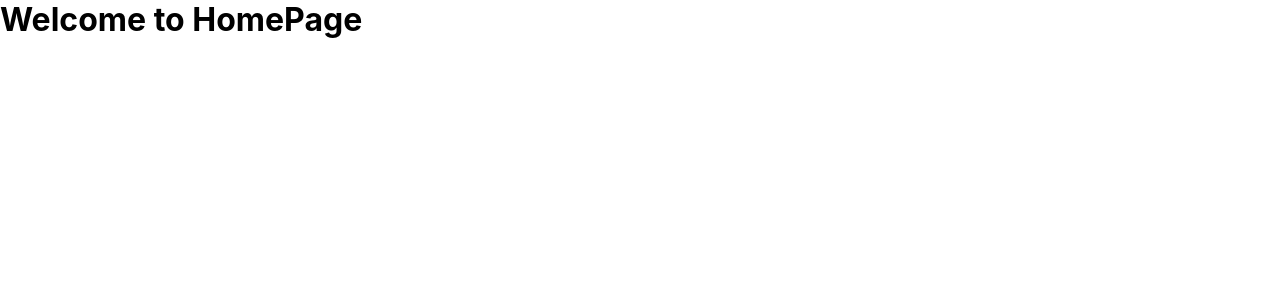
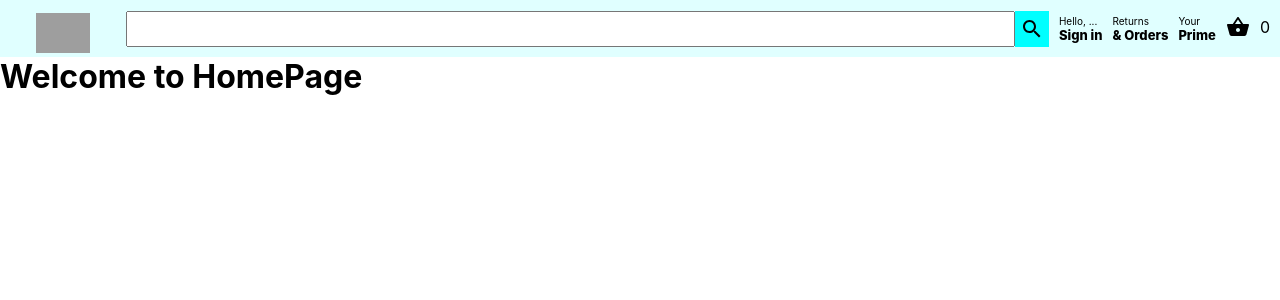
Before and after one commit to ahtisham225/Amazon-Clone, a React (Create React App) app in the folder amazon-clone/: page / in a window 1280 px wide. Shown: the top 300 px of the page. Built offline with nearby package versions, Linux system fonts and the light colour scheme; grey boxes are pictures that could not be loaded.

Commit message:
created a Navbar

```diff
--- a/amazon-clone/package.json
+++ b/amazon-clone/package.json
@@ -3,6 +3,10 @@
   "version": "0.1.0",
   "private": true,
   "dependencies": {
+    "@emotion/react": "^11.10.6",
+    "@emotion/styled": "^11.10.6",
+    "@mui/icons-material": "^5.11.16",
+    "@mui/material": "^5.12.0",
     "@testing-library/jest-dom": "^5.16.5",
     "@testing-library/react": "^13.4.0",
     "@testing-library/user-event": "^13.5.0",
--- a/amazon-clone/src/App.js
+++ b/amazon-clone/src/App.js
@@ -1,18 +1,23 @@
 // import logo from './logo.svg';
 import './App.css';
 import {BrowserRouter as Router, Routes, Route} from "react-router-dom"
+import Header from './Header';
 function App() {
   return (
     <Router>
       <div className = "App">
       <Routes>
         <Route path = "/checkout" element = {<Checkout />}>
+        </Route>
+
+        <Route path = "/login" element = {<Login />}>
+        </Route>
+
+
+        <Route path = "/" element = {<Home/>}>
 
         </Route>
-        <Route path = "/login" element = {<Login />}>
-        </Route>
-        <Route path = "/" element = {<Home/>}>
-        </Route>
+
       </Routes>
       </div>
     </Router>
@@ -20,7 +25,10 @@ function App() {
 }
 
 function Home(){
-  return <h1>Welcome to HomePage</h1>
+  return <div>
+  <Header/>
+  <h1>Welcome to HomePage</h1>
+  </div>
 }
 
 function Login(){
@@ -28,6 +36,7 @@ function Login(){
 }
 
 function Checkout(){
-  return <h1>Welcome to Checkout Page</h1>
+
+return <h1>Welcome to Checkout Page</h1>
 }
 export default App;
--- /dev/null
+++ b/amazon-clone/src/Header.css
@@ -0,0 +1,84 @@
+.header {
+    background-color: lightcyan;
+    display: flex;
+    align-items: center;
+    position: sticky;
+    top: 0;
+    z-index: 100;
+}
+.header_logo {
+    width: 100px;
+    height: 40px;
+    margin-left: 13px;
+    margin-right: 13px;
+    margin-top: 13px;
+    object-fit: contain;
+}
+
+.header_search {
+    display: flex;
+    flex:1;
+}
+
+.header_searchInput {
+    height: 12px;
+    padding: 10px;
+    width: 100%;
+}
+.header_searchIcon {
+    padding: 5px;
+    height: 26px !important;
+    background-color:aqua;
+
+
+}
+.header_navigation {
+    display: flex;
+    justify-content: space-evenly;
+}
+
+.header_nav_link {
+    color :black;
+    text-decoration: none;
+
+}
+
+.header_nav_link:hover {
+    color :lightseagreen;
+    cursor: pointer;
+    text-decoration: none;
+
+}
+.header_options {
+    display: flex;
+    flex-direction: column;
+    margin-left: 10px;
+    margin-left: 10px;
+}
+.header_optionsBasket{
+    display: flex;
+    margin-left: 10px;
+    margin-right: 10px;
+    align-items: center;
+}
+
+.header_optionsLine1 {
+    font-size: 10px;
+}
+
+.header_optionsLine2 {
+    font-size: 13px;
+    font-weight: 800;
+}
+
+.numberOfItemsInCart{
+
+    text-decoration: none;
+    margin-left: 10px;
+}
+
+/* &:hover {
+    color: #6996FF;
+    cursor: pointer;
+    text-decoration: none
+  } */
--- /dev/null
+++ b/amazon-clone/src/Header.js
@@ -0,0 +1,79 @@
+import React from 'react'
+import "./Header.css"
+import {Link } from "react-router-dom"
+import SearchIcon from '@mui/icons-material/Search'
+import ShoppingBasketIcon from '@mui/icons-material/ShoppingBasket'
+function Header() {
+  return (
+    <nav className='header'>
+
+        {/* logo */}
+            <Link to="/">
+                <img className='header_logo' src='https://i0.wp.com/manchesterbizfair.co.uk/wp-content/uploads/2021/10/amazon-logo.png?resize=768%2C231&ssl=1' alt=''/>
+            </Link>
+        {/* Search */}
+        <div className='header_search'>
+
+            <input type="text" className = "header_searchInput"></input>
+            <SearchIcon className='header_searchIcon'/>
+
+        </div>
+
+
+        {/* Header navigation */}
+        <div className='header_navigation'>
+            {/* 1st ling */}
+            <Link className='header_nav_link' to='/login' >
+                <div className='header_options'>
+                    <span className='header_optionsLine1'>
+                        Hello, ...
+                    </span>
+                    <span className='header_optionsLine2'>
+                        Sign in
+                    </span>
+                </div>
+            </Link>
+
+            {/* 2nd Link */}
+            <Link className='header_nav_link' to='/login' >
+                <div className='header_options'>
+                    <span  className='header_optionsLine1'>
+                        Returns
+                    </span>
+                    <span className='header_optionsLine2'>
+                        & Orders
+                    </span>
+                </div>
+            </Link>
+
+
+            {/* 3rd Link */}
+            <Link className='header_nav_link' to='/login' >
+                <div className='header_options'>
+                    <span  className='header_optionsLine1'>
+                        Your
+                    </span>
+                    <span  className='header_optionsLine2'>
+                        Prime
+                    </span>
+                </div>
+            </Link>
+            {/* 4th Link */}
+            <Link className='header_nav_link' to='/login' >
+                <div className='header_optionsBasket'>
+
+                    <ShoppingBasketIcon/>
+                    <span className='numberOfItemsInCart'>
+                        0
+                    </span>
+
+                </div>
+            </Link>
+
+
+        </div>
+    </nav>
+  )
+}
+
+export default Header
```
Also changed, not shown: amazon-clone/PersonalNotes.txt (added), 2 other files (tests, documents, lock files or other folders).
